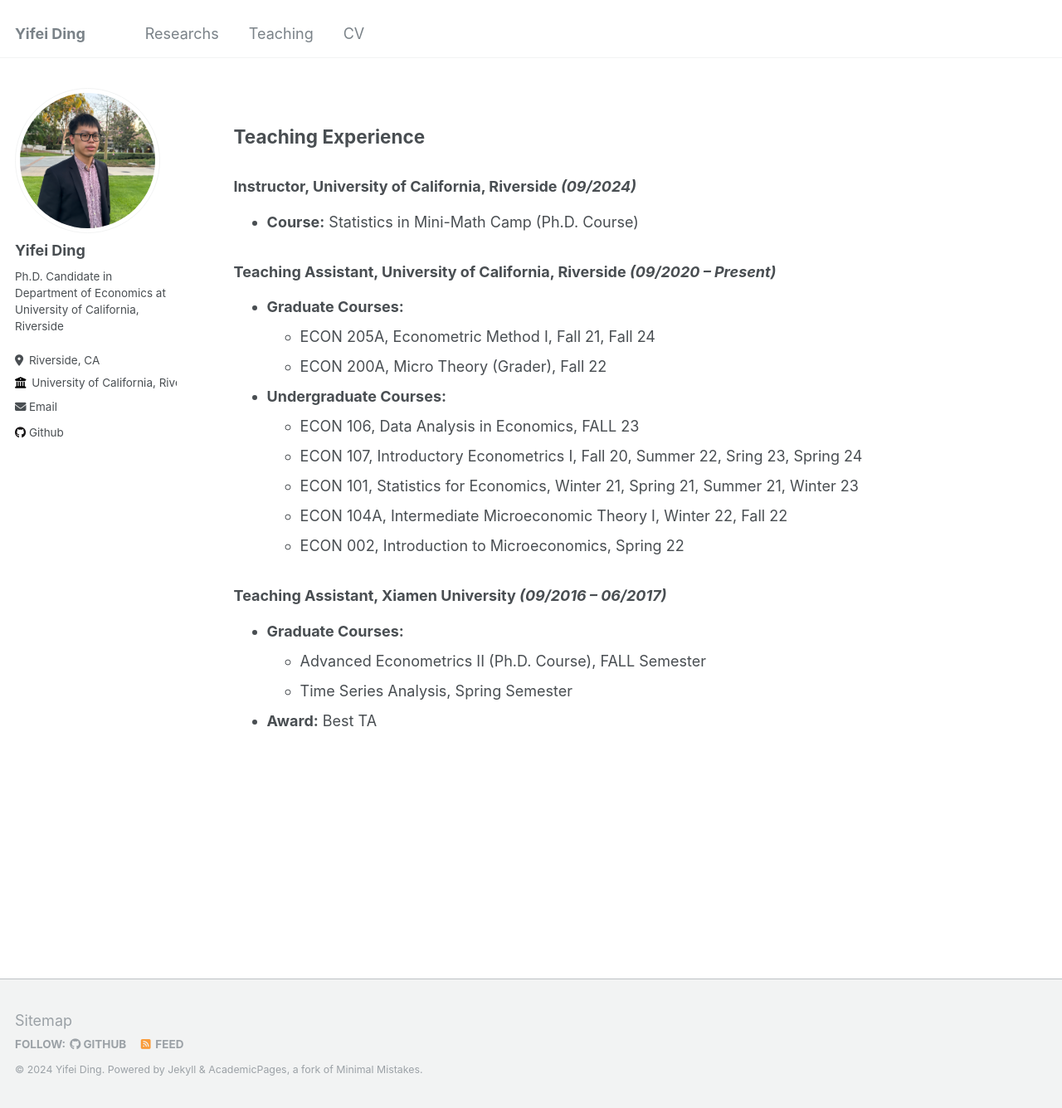
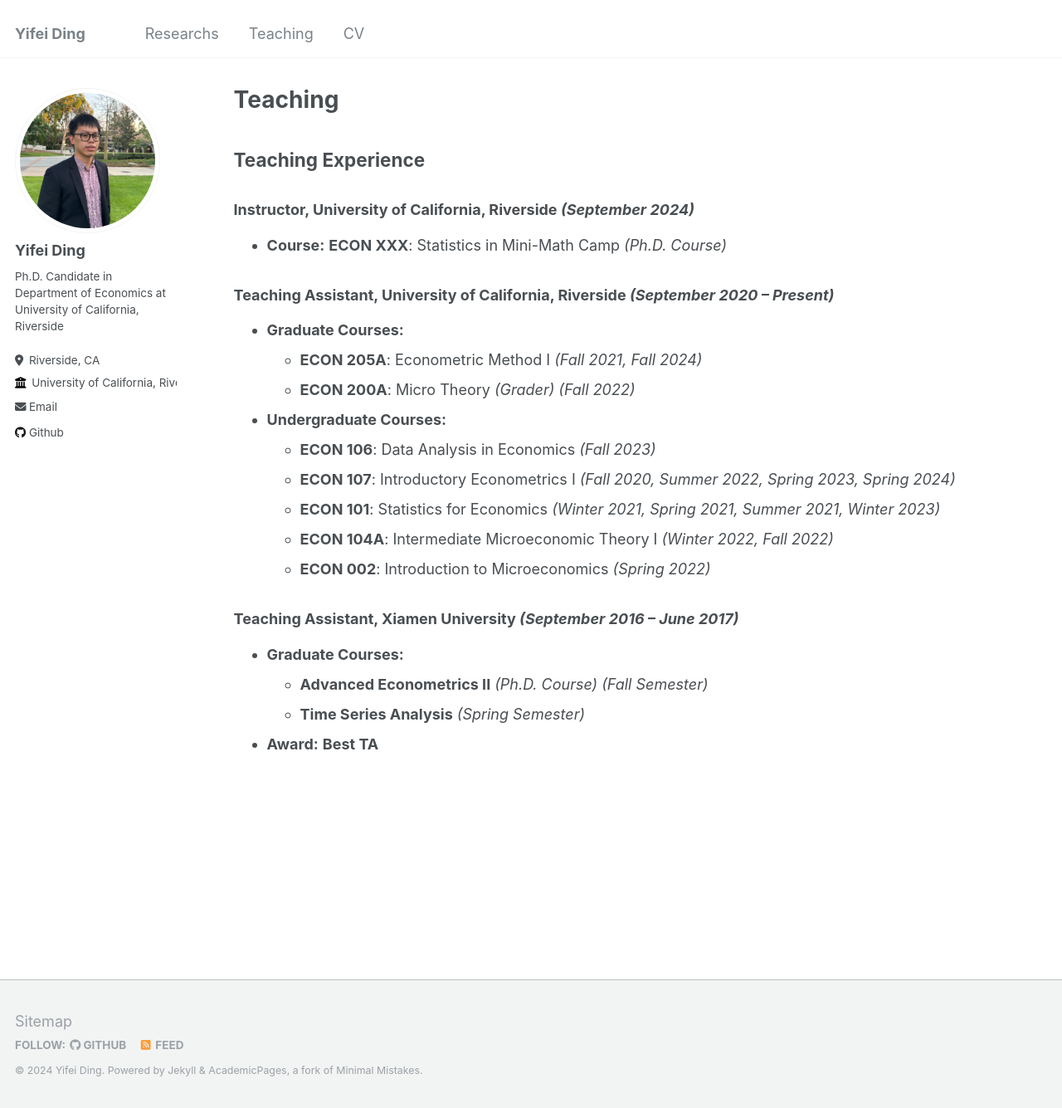
Before and after one commit to YifeiDing-UCR/YifeiDing-UCR.github.io, a Jekyll site: the page built from _pages/teaching.md, in a window 1280 px wide and 1335 px high. Shown: the whole window at 83% size. Built offline with Jekyll 4.4.1, drawn with Linux system fonts in a browser that asks for light colours.

Commit message:
Update teaching.md

```diff
--- a/_pages/teaching.md
+++ b/_pages/teaching.md
@@ -1,31 +1,33 @@
 ---
 layout: archive
-title: ""
+title: "Teaching"
 permalink: /teaching/
 author_profile: true
 ---
 
 ## Teaching Experience
 
-### **Instructor, University of California, Riverside** *(09/2024)*
+### **Instructor, University of California, Riverside** *(September 2024)*
 
-- **Course:** Statistics in Mini-Math Camp (Ph.D. Course)
+- **Course:** **ECON XXX**: Statistics in Mini-Math Camp *(Ph.D. Course)*
 
-### **Teaching Assistant, University of California, Riverside** *(09/2020 – Present)*
+### **Teaching Assistant, University of California, Riverside** *(September 2020 – Present)*
 
 - **Graduate Courses:**
-  - ECON 205A, Econometric Method I, Fall 21, Fall 24
-  - ECON 200A, Micro Theory (Grader), Fall 22
+  - **ECON 205A**: Econometric Method I *(Fall 2021, Fall 2024)*
+  - **ECON 200A**: Micro Theory *(Grader)* *(Fall 2022)*
+
 - **Undergraduate Courses:**
-  - ECON 106, Data Analysis in Economics, FALL 23
-  - ECON 107, Introductory Econometrics I, Fall 20, Summer 22, Sring 23, Spring 24
-  - ECON 101, Statistics for Economics, Winter 21, Spring 21, Summer 21, Winter 23
-  - ECON 104A, Intermediate Microeconomic Theory I, Winter 22, Fall 22
-  - ECON 002, Introduction to Microeconomics, Spring 22
+  - **ECON 106**: Data Analysis in Economics *(Fall 2023)*
+  - **ECON 107**: Introductory Econometrics I *(Fall 2020, Summer 2022, Spring 2023, Spring 2024)*
+  - **ECON 101**: Statistics for Economics *(Winter 2021, Spring 2021, Summer 2021, Winter 2023)*
+  - **ECON 104A**: Intermediate Microeconomic Theory I *(Winter 2022, Fall 2022)*
+  - **ECON 002**: Introduction to Microeconomics *(Spring 2022)*
 
-### **Teaching Assistant, Xiamen University** *(09/2016 – 06/2017)*
+### **Teaching Assistant, Xiamen University** *(September 2016 – June 2017)*
 
 - **Graduate Courses:**
-  - Advanced Econometrics II (Ph.D. Course), FALL Semester
-  - Time Series Analysis, Spring Semester
-- **Award:** Best TA
+  - **Advanced Econometrics II** *(Ph.D. Course)* *(Fall Semester)*
+  - **Time Series Analysis** *(Spring Semester)*
+
+- **Award:** **Best TA**
```
